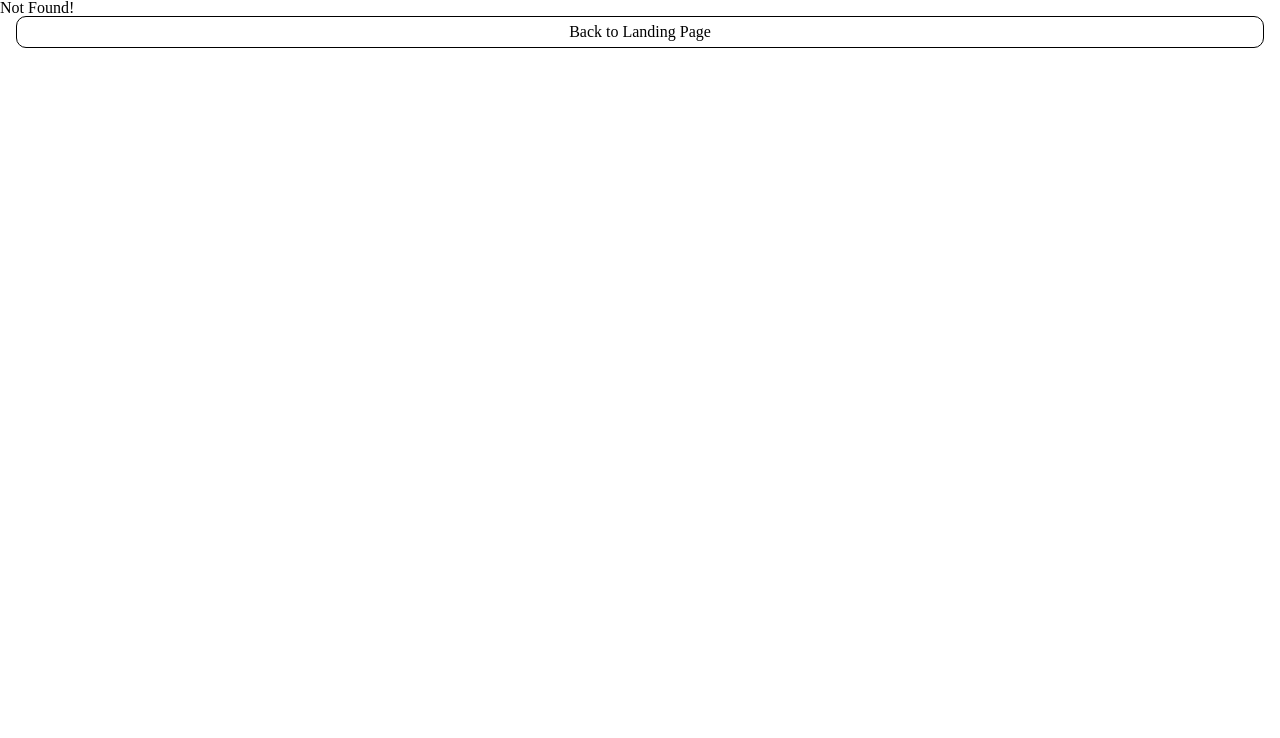
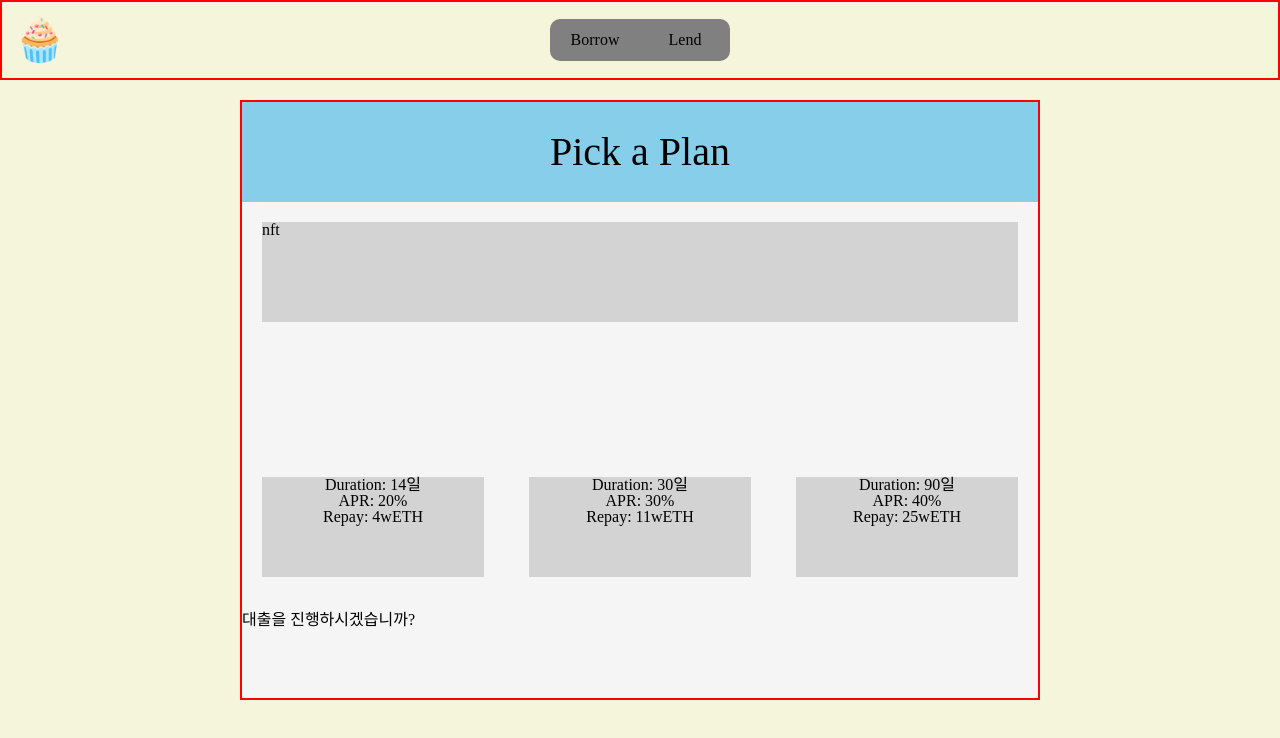
Before and after one commit to planethoon/cupcake-lending-client, a React (Create React App) app: page /NftCard in a window 1280 px wide. Before the commit this address had no page. Shown: the top 738 px of the page. Built offline with nearby package versions, Linux system fonts and the light colour scheme.

Commit message:
플랜추가

```diff
--- a/src/App.js
+++ b/src/App.js
@@ -3,6 +3,7 @@ import Landing from "./pages/Landing";
 import Lend from "./pages/Lend";
 import Borrow from "./pages/Borrow";
 import NotFound from "./pages/NotFound";
+import NftCard from "./pages/NftCard";
 
 function App() {
   return (
@@ -12,6 +13,7 @@ function App() {
         <Route path="/borrow" element={<Borrow />} />
         <Route path="/lend" element={<Lend />} />
         <Route path="/*" element={<NotFound />} />
+        <Route path="/NftCard" element={<NftCard />} />
       </Routes>
     </div>
   );
--- /dev/null
+++ b/src/components/PickaPlan.js
@@ -0,0 +1,33 @@
+import React from "react";
+import styled from "styled-components";
+
+// styles below
+import FlexCenter from "./common/FlexCenter";
+
+// components below
+
+const InnerHeaderContainer = styled(FlexCenter)`
+  flex-direction: column;
+  background-color: skyblue;
+  height: 100px;
+  position: relative;
+`;
+
+const Description = styled(FlexCenter)`
+  font-size: 40px;
+  margin: 8px 0;
+`;
+
+const PickaPlan = () => {
+  return (
+    <InnerHeaderContainer>
+      <div>
+        <div>
+          <Description>Pick a Plan</Description>
+        </div>
+      </div>
+    </InnerHeaderContainer>
+  );
+};
+
+export default PickaPlan;
--- a/src/pages/Borrow.js
+++ b/src/pages/Borrow.js
@@ -1,9 +1,12 @@
 import React, { useState } from "react";
+import styled from "styled-components";
 
 // styles below
 import Background from "../components/common/Background";
 import Container from "../components/common/Container";
 import OuterHeader from "../components/OuterHeader";
+import StyledBtn from "../components/common/StyledBtn";
+import StyledLink from "../components/common/StyledLink";
 
 // components below
 import InnerHeader from "../components/InnerHeader";
@@ -27,6 +30,11 @@ const dummy = [
   { img: "https://via.placeholder.com/650", price: 11 },
   { img: "https://via.placeholder.com/650", price: 0.3 },
 ];
+
+const LandingBtn = styled(StyledBtn)`
+  background-color: none;
+  width: 100px;
+`;
 
 const Borrow = () => {
   const [curTab, setCurTab] = useState(`asset`);
@@ -61,7 +69,9 @@ const Borrow = () => {
           switchToLoan={switchToLoan}
           curTab={curTab}
         />
-        {curTab === `asset` ? <AssetList dummy={dummy} /> : <LoanList />}
+        <StyledLink to="/NftCard">
+          {curTab === `asset` ? <AssetList dummy={dummy} /> : <LoanList />}
+        </StyledLink>
       </Container>
     </Background>
   );
--- /dev/null
+++ b/src/pages/NftCard.js
@@ -0,0 +1,78 @@
+import React, { useState } from "react";
+import styled from "styled-components";
+
+// styles below
+import Background from "../components/common/Background";
+import Container from "../components/common/Container";
+import OuterHeader from "../components/OuterHeader";
+
+// components below
+import PickaPlan from "../components/PickaPlan";
+
+const CardList = styled.div`
+  height: 400px;
+  display: grid;
+  grid-template-columns: repeat(3, 1fr);
+  gap: 15px 5px;
+  overflow-y: auto;
+  align-content: center;
+`;
+
+const CardContainer = styled.div`
+  display: flex;
+  flex-direction: column;
+  align-items: center;
+  jjustify-content: center;
+`;
+
+const Card = styled.div`
+  flex-direction: column;
+  background-color: lightgray;
+  height: 100px;
+  position: relative;
+  margin: 20px;
+`;
+
+const NftCard = () => {
+  const [curTab, setCurTab] = useState(`asset`);
+
+  return (
+    <Background>
+      <OuterHeader />
+      <Container>
+        <PickaPlan />
+        <Card>nft</Card>
+        <CardList>
+          <Card>
+            <CardContainer>
+              <div>Duration: 14일</div>
+              <div>APR: 20%</div>
+              <div>Repay: 4wETH</div>
+            </CardContainer>
+          </Card>
+
+          <Card>
+            <CardContainer>
+              {" "}
+              <div>Duration: 30일</div>
+              <div>APR: 30%</div>
+              <div>Repay: 11wETH</div>
+            </CardContainer>
+          </Card>
+
+          <Card>
+            <CardContainer>
+              {" "}
+              <div>Duration: 90일</div>
+              <div>APR: 40%</div>
+              <div>Repay: 25wETH</div>
+            </CardContainer>
+          </Card>
+          <div>대출을 진행하시겠습니까?</div>
+        </CardList>
+      </Container>
+    </Background>
+  );
+};
+
+export default NftCard;
```
